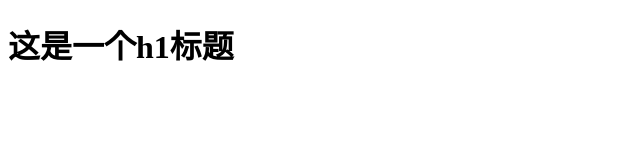
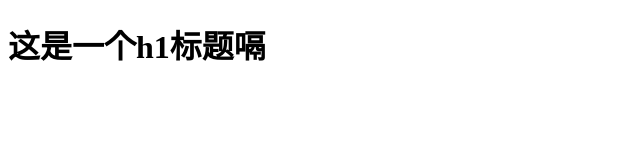
Before and after one commit to TheSummerKitten/project_2, a plain HTML site: page index.html in a window 1280 px wide. Shown: the full height of the page, 0-640 px from the left. Drawn offline with Linux system fonts and the light colour scheme.

```diff
--- a/index.html
+++ b/index.html
@@ -8,6 +8,6 @@
     <script src="index.js"></script>
 </head>
 <body>
-    <h1>这是一个h1标题</h1>
+    <h1>这是一个h1标题嗝</h1>
 </body>
 </html>
```
Also changed, not shown: 1 other file.
